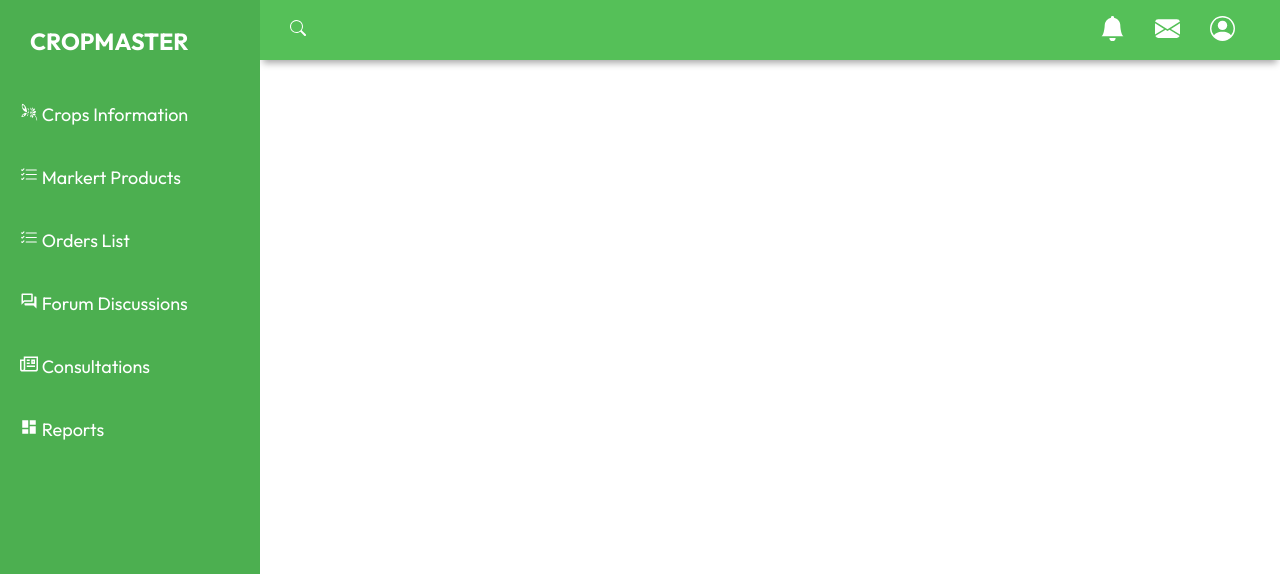
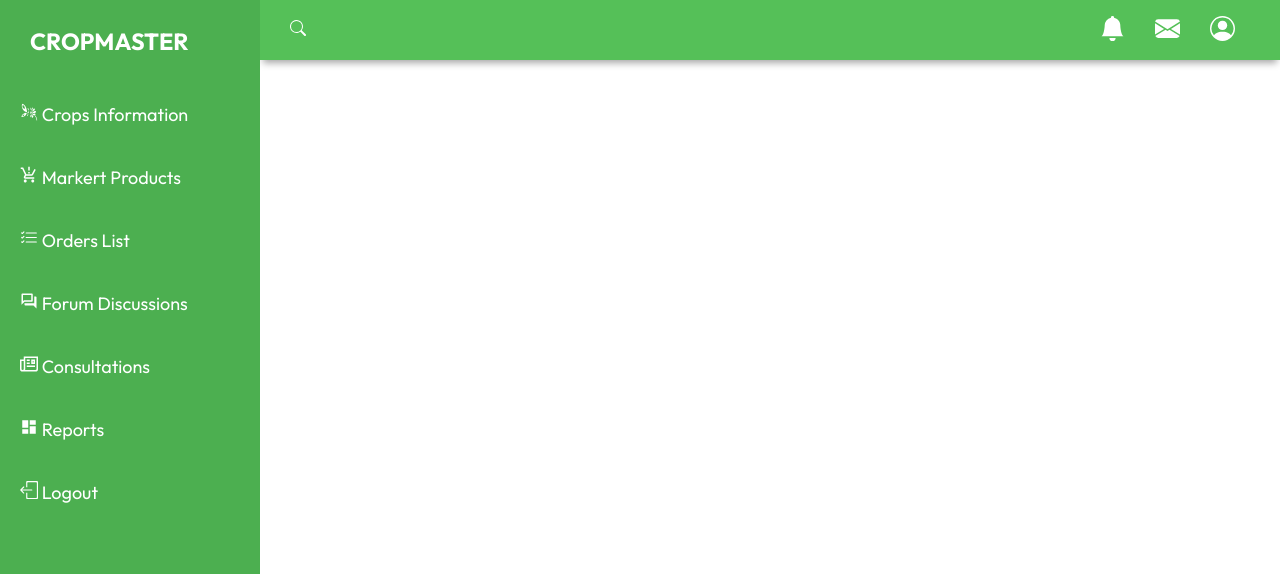
Before and after one commit to vonshirco/cropmaster, a React (Vite) app: page /farmers in a window 1280 px wide. Shown: the top 574 px of the page. Built offline with nearby package versions, Linux system fonts and the light colour scheme.

Commit message:
implemented logout functionality and updated marketing side bar icon

```diff
--- a/src/App.jsx
+++ b/src/App.jsx
@@ -7,6 +7,7 @@ import MergerBuyersLayouts from './Components/Buyers-components/BuyersLayout/Mer
 import MergerExpertsLayouts from './Components/Experts-components/ExpertsLayout/MergeExpertsLayouts/MergeExpertsLayouts';
 import Login from './Components/AuthPages/Login/Login';
 import Signup from './Components/AuthPages/Signup/Signup';
+import Logout from './Components/AuthPages/Logout/Logout';
 
 const App = () => {
   const [token, setToken] = useState(localStorage.getItem('token') || '');
@@ -28,6 +29,7 @@ const App = () => {
         <Route path="/" element={<LandingPage />} />
         <Route path="/login" element={<Login setToken={handleSetToken} setUserId={handleSetUserId} />} />
         <Route path="/signup" element={<Signup />} />
+        <Route path="/logout" element={<Logout setToken={handleSetToken} setUserId={handleSetUserId} />} />
         <Route path="/farmers/*" element={<MergeFarmersLayouts setToken={handleSetToken}/>} />
         <Route path="/buyers/*" element={<MergerBuyersLayouts setToken={handleSetToken}/>} />
         <Route path="/experts/*" element={<MergerExpertsLayouts setToken={handleSetToken}/>} />
--- /dev/null
+++ b/src/Components/AuthPages/Logout/Logout.jsx
@@ -0,0 +1,19 @@
+import { useEffect } from 'react';
+import './Logout.css'
+import { useNavigate } from 'react-router-dom';
+
+const Logout = ({ setToken, setUserId }) => {
+  const navigate = useNavigate();
+
+  useEffect(() => {
+    setToken('');
+    setUserId('');
+    localStorage.removeItem('token');
+    localStorage.removeItem('userId');
+    navigate('/login');
+  }, [setToken, setUserId, navigate]);
+
+  return null;
+};
+
+export default Logout;
--- a/src/Components/Buyers-components/BuyersLayout/SideBarLayout/SideBarLayout.jsx
+++ b/src/Components/Buyers-components/BuyersLayout/SideBarLayout/SideBarLayout.jsx
@@ -3,8 +3,9 @@ import './SideBarLayout.css'
 import { BsCart3, BsGrid1X2Fill, BsFillArchiveFill, BsFillGrid3X3GapFill, BsPeopleFill,
   BsListCheck, BsMenuButtonWideFill, BsFillGearFill } from 'react-icons/bs'
 import {LuFlower2} from 'react-icons/lu'
+import { SlLogout } from "react-icons/sl";
 import { GiButterflyFlower } from "react-icons/gi";
-import { MdOutlineForum, MdDashboard } from "react-icons/md";
+import { MdOutlineForum, MdDashboard, MdOutlineProductionQuantityLimits } from "react-icons/md";
 import { GrArticle } from "react-icons/gr";
 import { Link } from 'react-router-dom';
 
@@ -26,7 +27,7 @@ const SideBarLayout = ({ openSidebarToggle, OpenSidebar }) => {
         </li>
 
         <li className='sidebarlayout-list-item'>
-          <Link to='/buyers/MarketProducts'><BsListCheck className='icon'/> Markert Products</Link>
+          <Link to='/buyers/MarketProducts'><MdOutlineProductionQuantityLimits className='icon'/> Markert Products</Link>
         </li>
 
         <li className='sidebarlayout-list-item'>
@@ -44,6 +45,9 @@ const SideBarLayout = ({ openSidebarToggle, OpenSidebar }) => {
         <li className='sidebarlayout-list-item'>
           <Link to='/buyers/Reports'><MdDashboard className='icon'/> Reports</Link>
         </li>
+        <li className='sidebarlayout-list-item'>
+          <Link to='/logout'><SlLogout className='icon'/> Logout</Link>
+        </li>
       </ul>
    </aside>
   )
--- a/src/Components/Experts-components/ExpertsLayout/SideBarLayout/SideBarLayout.jsx
+++ b/src/Components/Experts-components/ExpertsLayout/SideBarLayout/SideBarLayout.jsx
@@ -3,8 +3,9 @@ import './SideBarLayout.css'
 import { BsCart3, BsGrid1X2Fill, BsFillArchiveFill, BsFillGrid3X3GapFill, BsPeopleFill,
   BsListCheck, BsMenuButtonWideFill, BsFillGearFill } from 'react-icons/bs'
 import {LuFlower2} from 'react-icons/lu'
+import { SlLogout } from "react-icons/sl";
 import { GiButterflyFlower } from "react-icons/gi";
-import { MdOutlineForum, MdDashboard } from "react-icons/md";
+import { MdOutlineForum, MdDashboard, MdOutlineProductionQuantityLimits } from "react-icons/md";
 import { GrArticle } from "react-icons/gr";
 import { Link } from 'react-router-dom';
 
@@ -26,7 +27,7 @@ const SideBarLayout = ({ openSidebarToggle, OpenSidebar }) => {
         </li>
 
         <li className='sidebarlayout-list-item'>
-          <Link to='/experts/MarketProducts'><BsListCheck className='icon'/> Markert Products</Link>
+          <Link to='/experts/MarketProducts'><MdOutlineProductionQuantityLimits className='icon'/> Markert Products</Link>
         </li>
 
         <li className='sidebarlayout-list-item'>
@@ -40,6 +41,9 @@ const SideBarLayout = ({ openSidebarToggle, OpenSidebar }) => {
         <li className='sidebarlayout-list-item'>
           <Link to='/experts/Reports'><MdDashboard className='icon'/> Reports</Link>
         </li>
+        <li className='sidebarlayout-list-item'>
+          <Link to='/logout'><SlLogout className='icon'/> Logout</Link>
+        </li>
       </ul>
    </aside>
   )
--- a/src/Components/Farmers-components/FarmersLayout/SideBarLayout/SideBarLayout.jsx
+++ b/src/Components/Farmers-components/FarmersLayout/SideBarLayout/SideBarLayout.jsx
@@ -3,8 +3,9 @@ import './SideBarLayout.css'
 import { BsCart3, BsGrid1X2Fill, BsFillArchiveFill, BsFillGrid3X3GapFill, BsPeopleFill,
   BsListCheck, BsMenuButtonWideFill, BsFillGearFill } from 'react-icons/bs'
 import {LuFlower2} from 'react-icons/lu'
+import { SlLogout } from "react-icons/sl";
 import { GiButterflyFlower } from "react-icons/gi";
-import { MdOutlineForum, MdDashboard } from "react-icons/md";
+import { MdOutlineForum, MdDashboard, MdOutlineProductionQuantityLimits } from "react-icons/md";
 import { GrArticle } from "react-icons/gr";
 import { Link } from 'react-router-dom';
 
@@ -26,7 +27,7 @@ const SideBarLayout = ({ openSidebarToggle, OpenSidebar }) => {
         </li>
 
         <li className='sidebarlayout-list-item'>
-          <Link to='/farmers/MarketProducts'><BsListCheck className='icon'/> Markert Products</Link>
+          <Link to='/farmers/MarketProducts'><MdOutlineProductionQuantityLimits className='icon'/> Markert Products</Link>
         </li>
 
         <li className='sidebarlayout-list-item'>
@@ -44,6 +45,9 @@ const SideBarLayout = ({ openSidebarToggle, OpenSidebar }) => {
         <li className='sidebarlayout-list-item'>
           <Link to='/farmers/Reports'><MdDashboard className='icon'/> Reports</Link>
         </li>
+        <li className='sidebarlayout-list-item'>
+          <Link to='/logout'><SlLogout className='icon'/> Logout</Link>
+        </li>
       </ul>
    </aside>
   )
```
Also changed, not shown: src/Components/AuthPages/Logout/Logout.css (added).
